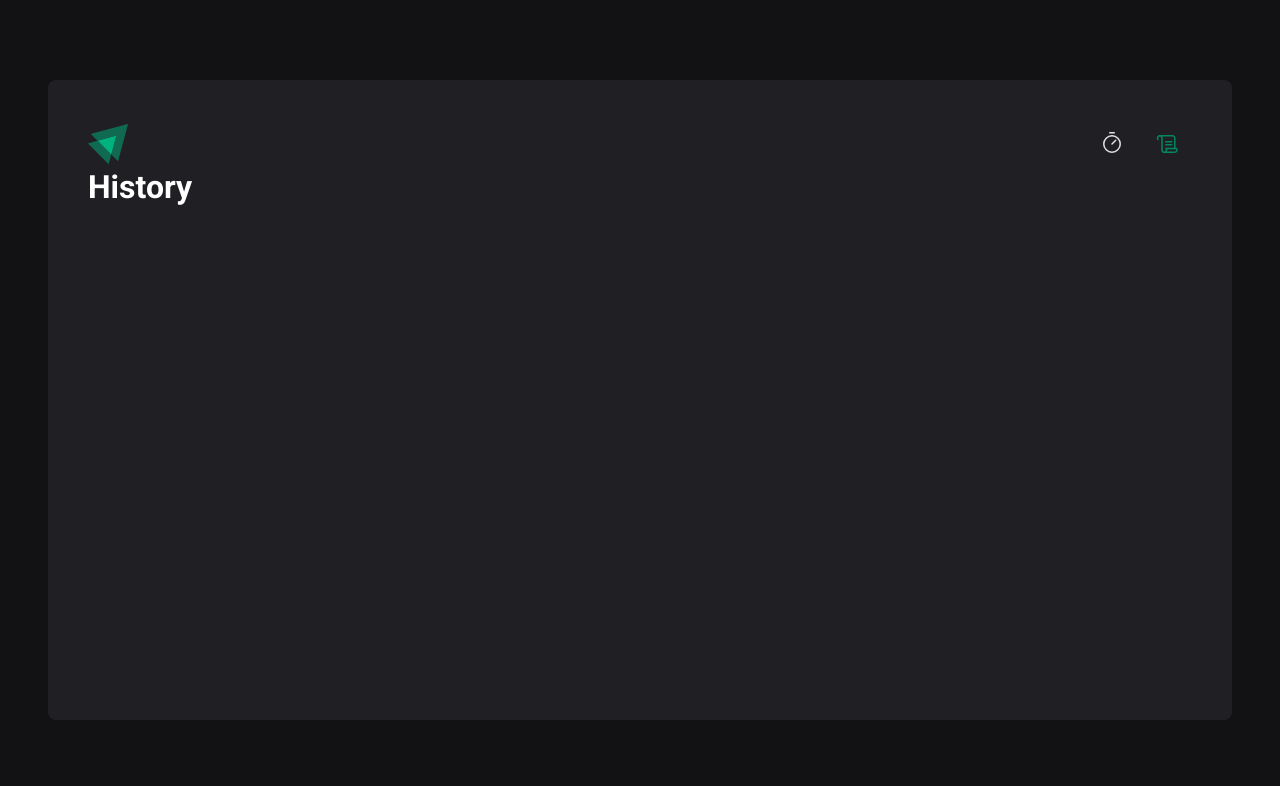
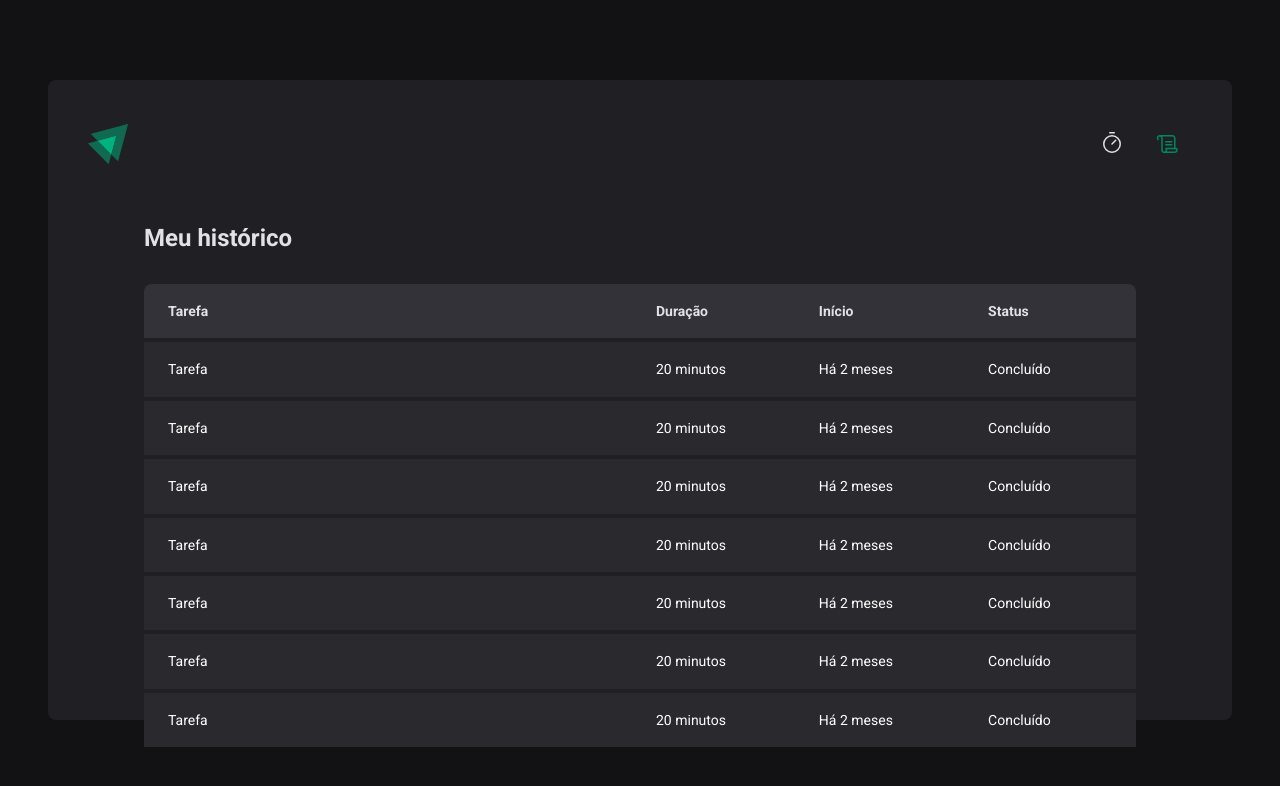
Before and after one commit to dcaueb78/pomodoro-timer, a React (Vite) app: page /history in a window 1280 px wide. Shown: the top 786 px of the page. Built offline with nearby package versions, Linux system fonts and the light colour scheme.

Commit message:
feat: create history list table component styles

```diff
--- a/src/pages/History/index.tsx
+++ b/src/pages/History/index.tsx
@@ -1,3 +1,66 @@
+import { HistoryContainer, HistoryList } from './styles'
+
 export function History() {
-  return <h1>History</h1>
+  return (
+    <HistoryContainer>
+      <h1>Meu histórico</h1>
+
+      <HistoryList>
+        <table>
+          <thead>
+            <tr>
+              <th>Tarefa</th>
+              <th>Duração</th>
+              <th>Início</th>
+              <th>Status</th>
+            </tr>
+          </thead>
+          <tbody>
+            <tr>
+              <td>Tarefa</td>
+              <td>20 minutos</td>
+              <td>Há 2 meses</td>
+              <td>Concluído</td>
+            </tr>
+            <tr>
+              <td>Tarefa</td>
+              <td>20 minutos</td>
+              <td>Há 2 meses</td>
+              <td>Concluído</td>
+            </tr>
+            <tr>
+              <td>Tarefa</td>
+              <td>20 minutos</td>
+              <td>Há 2 meses</td>
+              <td>Concluído</td>
+            </tr>
+            <tr>
+              <td>Tarefa</td>
+              <td>20 minutos</td>
+              <td>Há 2 meses</td>
+              <td>Concluído</td>
+            </tr>
+            <tr>
+              <td>Tarefa</td>
+              <td>20 minutos</td>
+              <td>Há 2 meses</td>
+              <td>Concluído</td>
+            </tr>
+            <tr>
+              <td>Tarefa</td>
+              <td>20 minutos</td>
+              <td>Há 2 meses</td>
+              <td>Concluído</td>
+            </tr>
+            <tr>
+              <td>Tarefa</td>
+              <td>20 minutos</td>
+              <td>Há 2 meses</td>
+              <td>Concluído</td>
+            </tr>
+          </tbody>
+        </table>
+      </HistoryList>
+    </HistoryContainer>
+  )
 }
--- /dev/null
+++ b/src/pages/History/styles.ts
@@ -0,0 +1,62 @@
+import { styled } from 'styled-components'
+
+export const HistoryContainer = styled.main`
+  flex: 1;
+  padding: 3.5rem;
+
+  display: flex;
+  flex-direction: column;
+
+  h1 {
+    font-size: 1.5rem;
+    color: ${(props) => props.theme['gray-100']};
+  }
+`
+
+export const HistoryList = styled.div`
+  flex: 1;
+  overflow: auto;
+  margin-top: 2rem;
+
+  table {
+    width: 100%;
+    border-collapse: collapse;
+    min-width: 600px;
+
+    th {
+      background-color: ${(props) => props.theme['gray-600']};
+      padding: 1rem;
+      text-align: left;
+      color: ${(props) => props.theme['gray-100']};
+      font-size: 0.875rem;
+      line-height: 1.6;
+
+      &:first-child {
+        border-top-left-radius: 8px;
+        padding-left: 1.5rem;
+      }
+
+      &:last-child {
+        border-top-right-radius: 8px;
+        padding-right: 1.5rem;
+      }
+    }
+
+    td {
+      background-color: ${(props) => props.theme['gray-700']};
+      border-top: 4px solid ${(props) => props.theme['gray-800']};
+      padding: 1rem;
+      font-size: 0.875rem;
+      line-height: 1.6;
+
+      &:first-child {
+        width: 50%;
+        padding-left: 1.5rem;
+      }
+
+      &:last-child {
+        padding-right: 1.5rem;
+      }
+    }
+  }
+`
```
